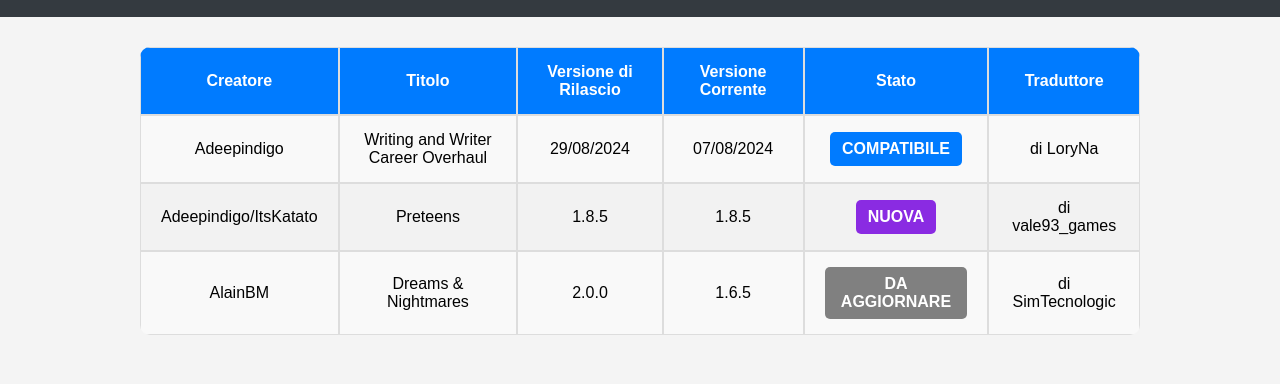
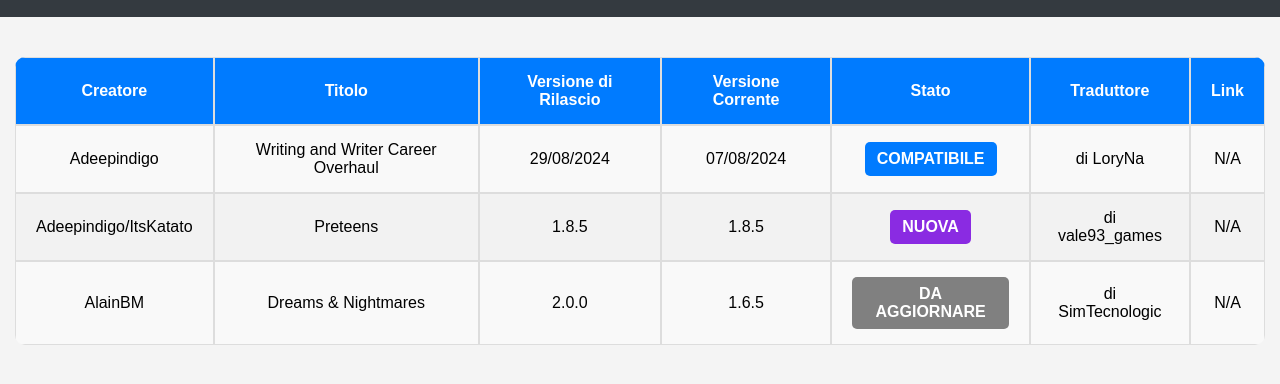
Before and after one commit to MrNico98/HelpSimsSite, a plain HTML site: page traduzioni.html in a window 1280 px wide. Shown: the part 60-444 px from the top of the page. Drawn offline with Linux system fonts and the light colour scheme.

Commit message:
Update traduzioni.html

```diff
--- a/traduzioni.html
+++ b/traduzioni.html
@@ -11,6 +11,9 @@
       background-color: #f4f4f4;
       margin: 0;
       padding: 0;
+      display: flex;
+      flex-direction: column;
+      min-height: 100vh;
     }
 
     .back-arrow {
@@ -33,6 +36,7 @@
       background-color: #343a40;
       padding: 20px;
       text-align: center;
+      margin-bottom: 20px;
     }
 
     h1 {
@@ -48,6 +52,7 @@
       margin-top: 20px;
       border-radius: 10px;
       overflow: hidden;
+      table-layout: auto;
     }
 
     th, td {
@@ -55,6 +60,7 @@
       text-align: center;
       border: 1px solid #ddd;
       font-size: 16px;
+      word-wrap: break-word;
     }
 
     th {
@@ -99,9 +105,10 @@
     }
 
     .container {
-      max-width: 1000px;
-      margin: 30px auto;
+      max-width: 100%;
+      margin: 0 auto;
       padding: 0 15px;
+      flex: 1;
     }
 
     /* Stili responsivi */
@@ -132,6 +139,7 @@
           <th>Versione Corrente</th>
           <th>Stato</th>
           <th>Traduttore</th>
+          <th>Link</th> <!-- Nuova colonna per il link -->
         </tr>
       </thead>
       <tbody>
@@ -177,6 +185,19 @@
           translatorCell.textContent = item.translator;
           row.appendChild(translatorCell);
 
+          // Aggiungi il link (se presente)
+          const linkCell = document.createElement('td');
+          if (item.link) {
+            const link = document.createElement('a');
+            link.href = item.link;
+            link.target = "_blank";
+            link.textContent = "Apri";
+            linkCell.appendChild(link);
+          } else {
+            linkCell.textContent = "N/A";
+          }
+          row.appendChild(linkCell);
+
           // Aggiungi la riga alla tabella
           tableBody.appendChild(row);
         });
```
